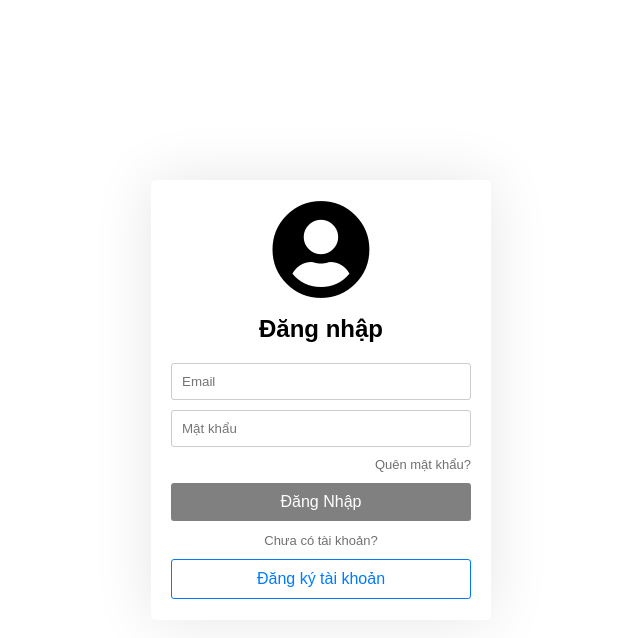
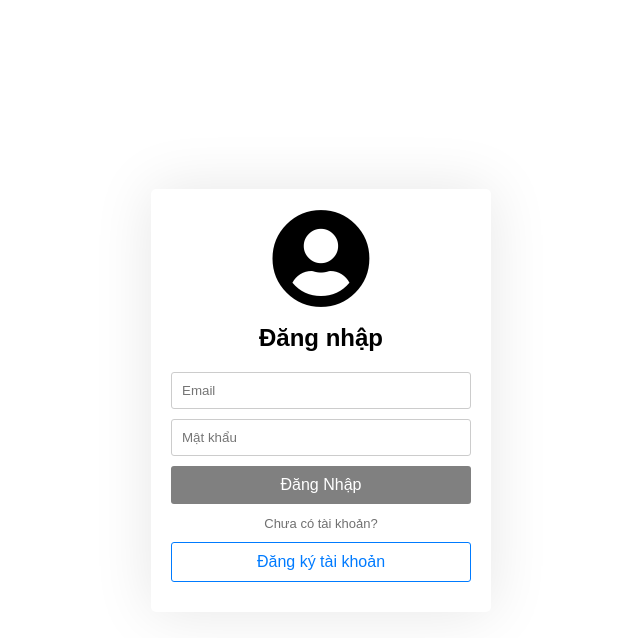
Before and after one commit to Baooooooo0/Vfast, a PHP site: page /client/login.php in a window 1280 px wide. Shown: the top 638 px of the page, without its empty margins (319-959 px from the left). Run offline with PHP 8.4, Linux system fonts and the light colour scheme.

Commit message:
delete quen mat khau

```diff
--- a/client/login.php
+++ b/client/login.php
@@ -42,7 +42,7 @@
             <input type="email" placeholder="Email" id="email" name="email" required>
             <input type="password" placeholder="Mật khẩu" id="password" name="password" required>
 
-            <div class="forget-password"><a href="#">Quên mật khẩu?</a></div>
+            <!-- <div class="forget-password"><a href="#">Quên mật khẩu?</a></div> -->
 
 
             <button type="submit" name="submit" >Đăng Nhập</button>
```
